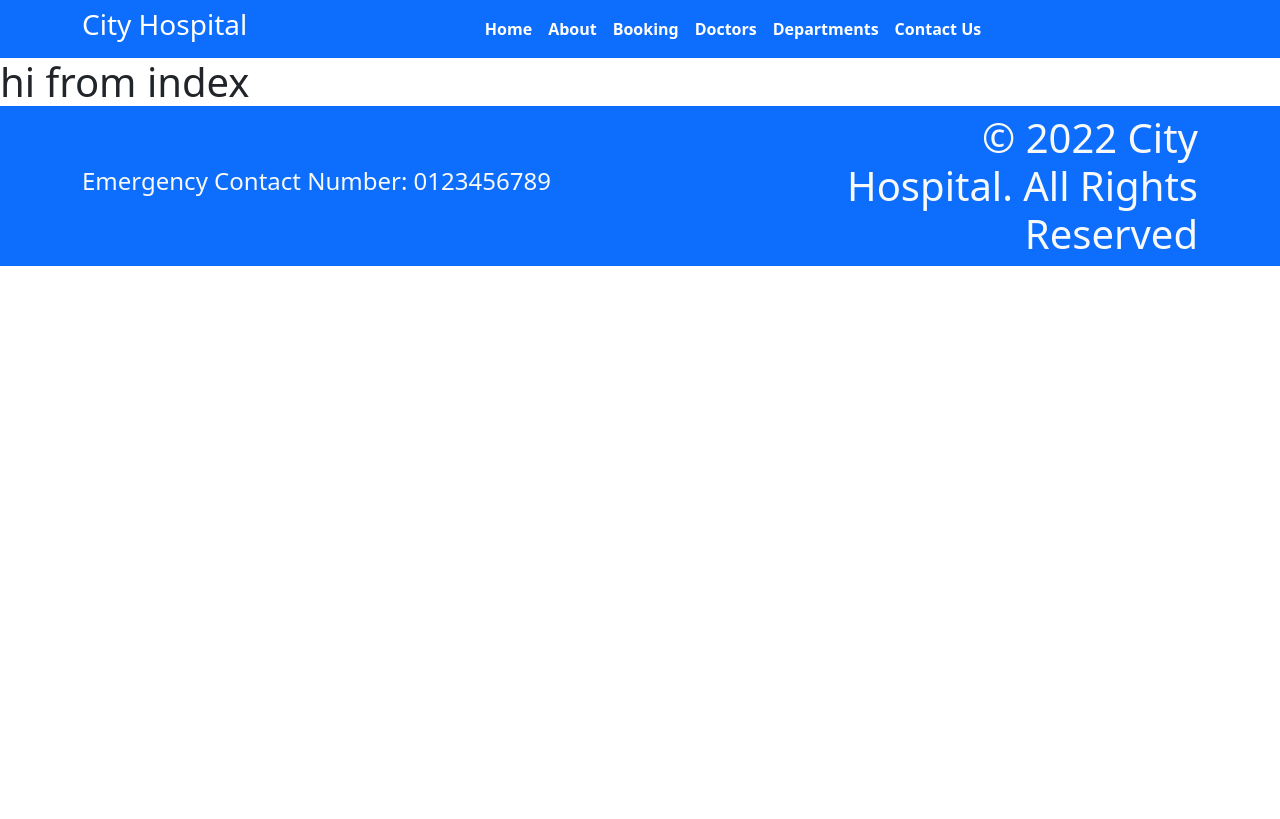
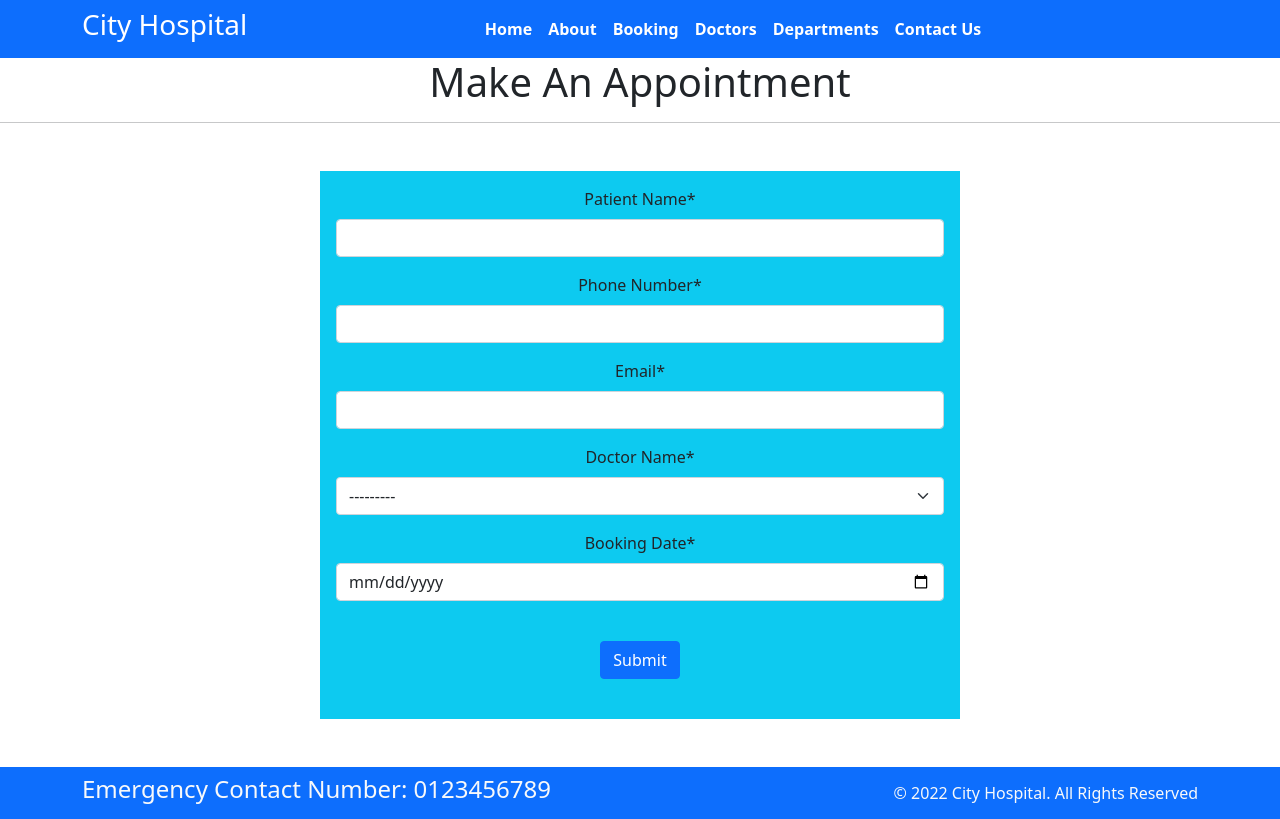
Before and after one commit to athulmvkld/projects, a Django app: page /booking/ in a window 1280 px wide. Before the commit the page ends 266 px from the top, so only its background shows below. Run offline with Django 5.2, Linux system fonts and the light colour scheme; data that the repository does not hold is empty; some libraries are stand-ins or nearby versions.

Commit message:
dr and booking files

```diff
--- a/doctor/doctor/settings.py
+++ b/doctor/doctor/settings.py
@@ -39,6 +39,8 @@
     'django.contrib.messages',
     'django.contrib.staticfiles',
     'home',
+    'crispy_forms',
+    'crispy_bootstrap4',
 ]
 
 MIDDLEWARE = [
@@ -126,3 +128,7 @@
 # https://docs.djangoproject.com/en/5.2/ref/settings/#default-auto-field
 
 DEFAULT_AUTO_FIELD = 'django.db.models.BigAutoField'
+
+MEDIA_ROOT = BASE_DIR / 'uploads'
+MEDIA_URL = '/media/'
+CRISPY_TEMPLATE_PACK = 'bootstrap4'
--- a/doctor/doctor/urls.py
+++ b/doctor/doctor/urls.py
@@ -16,8 +16,10 @@
 """
 from django.contrib import admin
 from django.urls import path, include
+from django.conf import settings
+from django.conf.urls.static import static
 
 urlpatterns = [
     path('admin/', admin.site.urls),
     path('', include('home.urls')),
-]
+]+ static(settings.MEDIA_URL, document_root=settings.MEDIA_ROOT)
--- /dev/null
+++ b/doctor/home/forms.py
@@ -0,0 +1,26 @@
+from django import forms
+
+
+from .models import Booking
+
+class DateInput(forms.DateInput):
+    input_type = 'date'
+
+class BookingForm(forms.ModelForm):
+    class Meta:
+        model = Booking
+        fields = '__all__'
+
+        widgets = {
+            'booking_date': DateInput(),
+
+        }
+
+        labels = {
+           'p_name':'Patient Name',
+           'p_phone':'Phone Number',
+           'p_email':'Email',
+           'dep_name':'Department Name',
+           'doc_name':'Doctor Name',
+           'booking_date':'Booking Date',
+        }
--- a/doctor/home/models.py
+++ b/doctor/home/models.py
@@ -6,3 +6,20 @@
 
     def __str__(self):
         return self.dep_name
+
+class Doctors(models.Model):
+    doc_name = models.CharField(max_length=255)
+    doc_spec = models.CharField(max_length=255)
+    dep_name = models.ForeignKey(Departments, on_delete=models.CASCADE)
+    doc_image = models.ImageField(upload_to='doctors')
+
+    def __str__(self):
+        return 'Dr ' +  self.doc_name + ' - (' + self.doc_spec + ')'
+
+class Booking(models.Model):
+    p_name = models.CharField(max_length=255)
+    p_phone = models.CharField(max_length=10)
+    p_email = models.EmailField()
+    doc_name = models.ForeignKey(Doctors, on_delete=models.CASCADE)
+    booking_date = models.DateField()
+    booked_on = models.DateField(auto_now=True)
--- a/doctor/home/views.py
+++ b/doctor/home/views.py
@@ -1,6 +1,7 @@
 from django.shortcuts import render
 from django.http import HttpResponse
-from .models import Departments
+from .models import Departments,Doctors
+from .forms import BookingForm
 # Create your views here.
 def index(request):
     person={
@@ -14,10 +15,22 @@
     return render(request,'about.html')
 
 def booking(request):
-    return render(request,'booking.html')
+    if request.method == "POST":
+        form = BookingForm(request.POST)
+        if form.is_valid():
+            form.save()
+            return render(request, 'confirmation.html')
+    form = BookingForm()
+    dict_form={
+        'form': form
+    }
+    return render(request, 'booking.html', dict_form)
 
 def doctors(request):
-    return render(request,'doctors.html')
+    dict_docs = {
+        'doctors': Doctors.objects.all()
+    }
+    return render(request, 'doctors.html', dict_docs)
 
 def contact(request):
     return render(request,'contact.html')
--- a/doctor/templates/booking.html
+++ b/doctor/templates/booking.html
@@ -1,7 +1,20 @@
-{% extends "base.html" %}
+{% extends 'base.html' %}
+{% load crispy_forms_tags %}
+
 {% block title%}
-booking
+Booking
 {% endblock %}
+
 {% block content%}
-<h1>hi from index
+<h1 class="text-center">Make An Appointment</h1>
+<hr>
+<div class="container w-50 text-center p-3 my-5 bg-info">
+    <form action="" method="POST">
+        {% csrf_token %}
+        {{form|crispy}}
+        <br>
+        <button class="btn btn-primary mb-4" type="submit">Submit</button>
+
+    </form>
+</div>
 {% endblock %}
```
Also changed, not shown: doctor/home/admin.py (+7 -1 lines), doctor/templates/confirmation.html (added, +15 -0 lines), doctor/templates/doctors.html (+20 -3 lines), doctor/home/migrations/0002_doctors.py (added), doctor/home/migrations/0003_booking.py (added), doctor/uploads/doctors/dr1.jpg (added), doctor/uploads/doctors/dr2.jpg (added), doctor/uploads/doctors/dr3.jpg (added).
